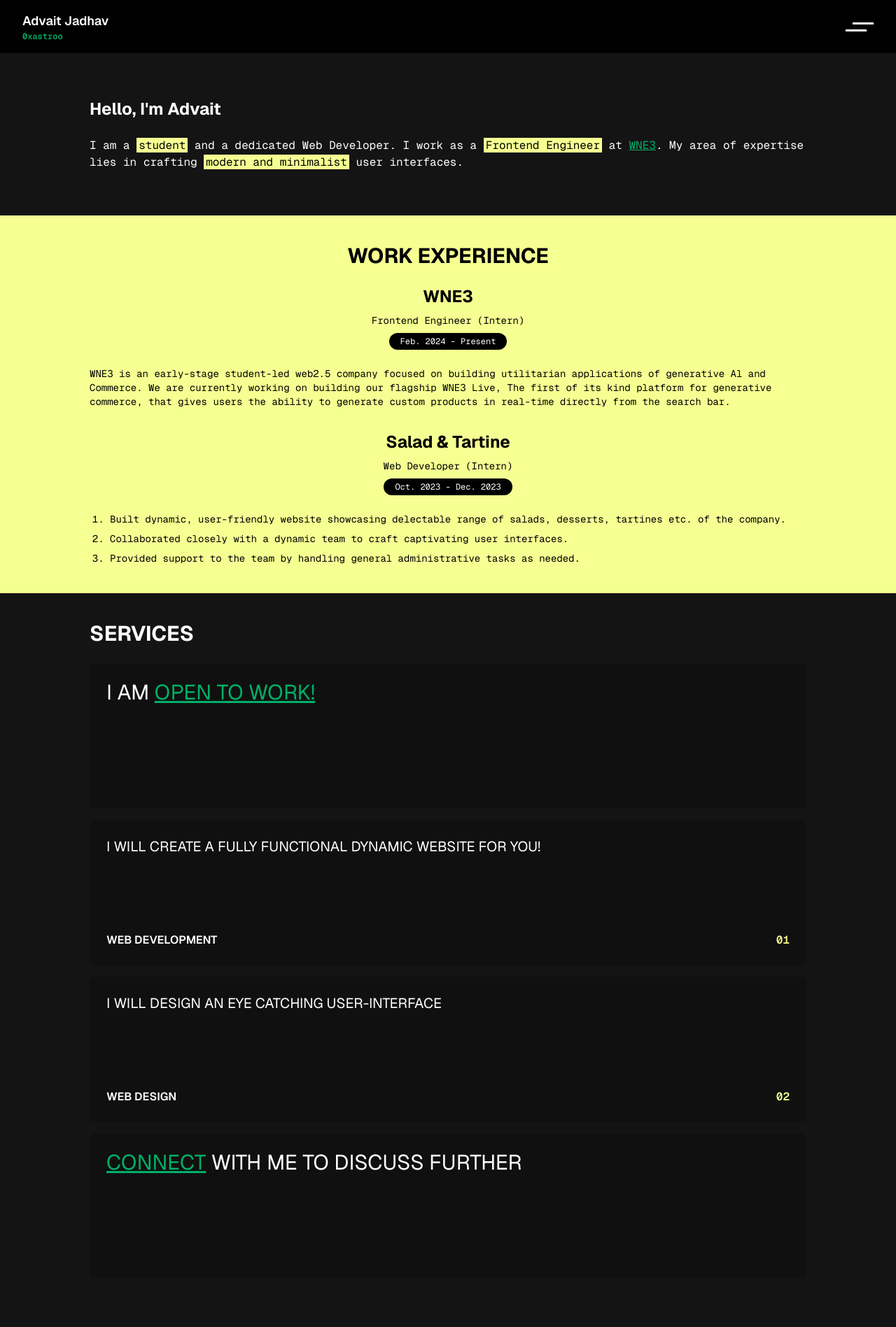
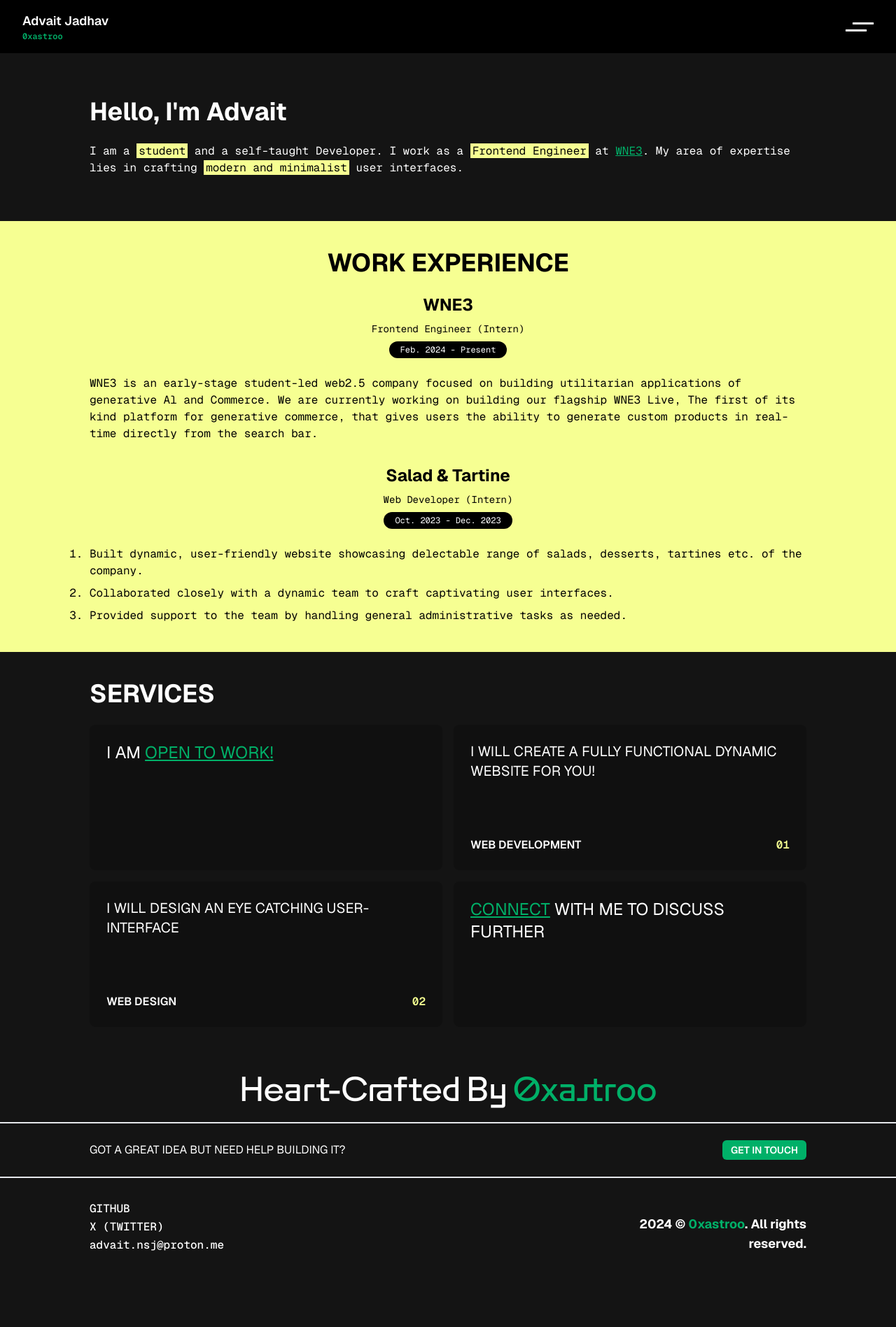
Before and after one commit to 0xastroo/portfolio, a Next.js app: page / in a window 1280 px wide. Shown: the top 1897 px of the page at 70% size. After the commit the page ends 1812 px from the top, so only its background shows below. Built offline with nearby package versions, Linux system fonts and the light colour scheme.

Commit message:
make the website tablet responsive

```diff
--- a/app/contact/page.tsx
+++ b/app/contact/page.tsx
@@ -3,14 +3,14 @@ import { GeistSans } from "geist/font/sans";
 
 export default function Page() {
   return (
-    <main className="max-w-[80%] mx-auto">
+    <main className="max-w-[80%] mx-auto md:max-w-none">
       <div className="flex h-[75vh] items-center justify-center">
         <form action="">
           <div className="flex flex-col gap-3">
             <h1 className={`${GeistSans.className} text-4xl font-extrabold`}>
               Hello,
             </h1>
-            <div className="flex flex-col gap-1">
+            <div className="flex flex-col gap-1 md:flex-row md:items-center md:gap-4">
               <h3 className={`${GeistSans.className} text-2xl font-medium`}>
                 My{" "}
                 <label htmlFor="name" className="text-[#00B068] px-[3px]">
@@ -21,10 +21,10 @@ export default function Page() {
               <input
                 type="text"
                 id="name"
-                className={`${GeistSans.className} w-full text-xl rounded-lg text-[#F6FF92] bg-[#171717] border border-white outline-none px-3 py-[6px] font-medium`}
+                className={`${GeistSans.className} w-fit text-xl rounded-lg text-[#F6FF92] bg-[#171717] border border-white outline-none px-3 py-[6px] font-medium`}
               />
             </div>
-            <div className="flex flex-col gap-1">
+            <div className="flex flex-col gap-1 md:flex-row md:items-center md:gap-4">
               <h3 className={`${GeistSans.className} text-2xl font-medium`}>
                 I need{" "}
                 <label htmlFor="help" className="text-[#00B068] px-[3px]">
@@ -35,10 +35,10 @@ export default function Page() {
               <input
                 type="text"
                 id="help"
-                className={`${GeistSans.className} w-full text-xl rounded-lg text-[#F6FF92] bg-[#171717] border border-white outline-none px-3 py-[6px] font-medium`}
+                className={`${GeistSans.className} w-fit text-xl rounded-lg text-[#F6FF92] bg-[#171717] border border-white outline-none px-3 py-[6px] font-medium`}
               />
             </div>
-            <div className="flex flex-col gap-1">
+            <div className="flex flex-col gap-1 md:flex-row md:items-center md:gap-4">
               <h3 className={`${GeistSans.className} text-2xl font-semibold`}>
                 You can{" "}
                 <label htmlFor="email" className="text-[#00B068] px-[3px]">
@@ -49,7 +49,7 @@ export default function Page() {
               <input
                 type="email"
                 id="email"
-                className={`${GeistSans.className} w-full text-xl rounded-lg text-[#F6FF92] bg-[#171717] border border-white outline-none px-3 py-[6px] font-medium`}
+                className={`${GeistSans.className} w-fit text-xl rounded-lg text-[#F6FF92] bg-[#171717] border border-white outline-none px-3 py-[6px] font-medium`}
               />
             </div>
             <button className="mt-6">
--- a/app/page.tsx
+++ b/app/page.tsx
@@ -21,7 +21,7 @@ export default function Home() {
       <Experience />
       <Services />
       <section className="max-w-[80%] mx-auto py-6">
-        <h1 className={`${utara.className} text-center text-4xl`}>
+        <h1 className={`${utara.className} text-center text-5xl`}>
           Heart-Crafted By <span className="text-[#00B068]">0xastroo</span>
         </h1>
       </section>
--- a/app/ui/Experience.tsx
+++ b/app/ui/Experience.tsx
@@ -47,11 +47,11 @@ function ExperinceItem(props: Experience) {
         {props.tenure}
       </p>
       {props.description.length == 1 ? (
-        <p className={`${GeistMono.className} text-black pt-4 text-sm`}>
+        <p className={`${GeistMono.className} text-black pt-4`}>
           {props.description}
         </p>
       ) : (
-        <ol className="pt-4 text-sm flex flex-col gap-2">
+        <ol className="pt-4 flex flex-col gap-2">
           {props.description.map((desc) => (
             <li
               className={`${GeistMono.className} text-black list-decimal`}
@@ -70,7 +70,7 @@ export default function Experience() {
   return (
     <section className="bg-[#F6FF92] py-10">
       <div className="flex flex-col items-center gap-6 max-w-[80%] mx-auto">
-        <h1 className={`${GeistSans.className} text-black font-bold text-3xl`}>
+        <h1 className={`${GeistSans.className} text-black font-bold text-4xl`}>
           WORK EXPERIENCE
         </h1>
         <div className="flex flex-col items-center gap-8">
--- a/app/ui/Footer.tsx
+++ b/app/ui/Footer.tsx
@@ -6,7 +6,7 @@ export default function Footer() {
   return (
     <footer className="pb-5">
       <div className="border-t-2 border-b-2">
-        <div className="flex flex-col items-center gap-4 max-w-[80%] mx-auto py-6">
+        <div className="flex flex-col items-center gap-4 max-w-[80%] mx-auto py-6 md:flex-row md:justify-between">
           <p className={`${GeistSans.className} text-center`}>
             GOT A GREAT IDEA BUT NEED HELP BUILDING IT?
           </p>
@@ -18,28 +18,28 @@ export default function Footer() {
           </Link>
         </div>
       </div>
-      <div className="flex flex-col gap-4 pt-5 max-w-[80%] mx-auto">
+      <div className="flex flex-col gap-4 pt-8 max-w-[80%] mx-auto md:flex-row md:items-end md:justify-between">
         <div className="flex flex-col gap-0.5">
           <a
             href="https://github.com/0xastroo"
-            className={`${GeistMono.className} text-sm font-medium`}
+            className={`${GeistMono.className} font-medium`}
           >
             GITHUB
           </a>
           <a
             href="https://twitter.com/0x_astroo"
-            className={`${GeistMono.className} text-sm font-medium`}
+            className={`${GeistMono.className} font-medium`}
           >
             X (TWITTER)
           </a>
           <a
             href="mailto:advait.nsj@proton.me"
-            className={`${GeistMono.className} text-sm font-medium`}
+            className={`${GeistMono.className} font-medium`}
           >
             advait.nsj@proton.me
           </a>
         </div>
-        <p className={`${GeistSans.className} font-bold`}>
+        <p className={`${GeistSans.className} font-bold md:text-lg md:w-[30%] md:text-right`}>
           {new Date().getFullYear()} ©{" "}
           <span className="text-[#00B068]">0xastroo</span>. {" "} All rights reserved.
         </p>
--- a/app/ui/Hero.tsx
+++ b/app/ui/Hero.tsx
@@ -5,13 +5,13 @@ export default function Hero() {
   return (
     <main className="max-w-[80%] mx-auto py-16">
       <div className="flex flex-col gap-6">
-        <h1 className={`${GeistSans.className} text-2xl font-bold`}>
+        <h1 className={`${GeistSans.className} text-2xl font-bold md:text-4xl`}>
           Hello, I'm Advait
         </h1>
-        <p className={`${GeistMono.className}`}>
+        <p className={`${GeistMono.className} `}>
           I am a{" "}
           <span className="bg-[#F6FF92] text-black px-[3px]">student</span> and
-          a dedicated Web Developer. I work as a{" "}
+          a self-taught Developer. I work as a{" "}
           <span className="bg-[#F6FF92] text-black px-[3px]">
             Frontend Engineer
           </span>{" "}
--- a/app/ui/Navbar.tsx
+++ b/app/ui/Navbar.tsx
@@ -6,18 +6,6 @@ import Image from "next/image";
 import Link from "next/link";
 import { useState } from "react";
 import { motion } from "framer-motion";
-import local from "next/font/local";
-
-const utara = local(
-  {
-    src: [
-      {
-        path: "../../public/fonts/Utara-Medium.ttf",
-        weight: "600"
-      }
-    ]
-  }
-)
 
 const variants = {
   open: { opacity: 1, x: 0 },
@@ -42,13 +30,14 @@ export default function Navbar() {
         </Link>
       </div>
 
+      <Link href="#" onClick={() => setIsOpen(true)}>
         <Image
-        onClick={() => setIsOpen(true)}
           src="/hamburger.svg"
           width={40}
           height={13}
           alt="open-nav"
         />
+      </Link>
       <motion.nav
         className={`fixed top-0 right-0 h-screen bg-black w-full`}
         animate={isOpen ? "open" : "closed"}
--- a/app/ui/Services.tsx
+++ b/app/ui/Services.tsx
@@ -5,13 +5,13 @@ import Link from "next/link";
 export default function Services() {
   return (
     <section className="flex flex-col gap-6 max-w-[80%] mx-auto py-10">
-      <h1 className={`${GeistSans.className} text-white font-bold text-3xl`}>
+      <h1 className={`${GeistSans.className} text-white font-bold text-4xl`}>
         SERVICES
       </h1>
 
-      <div className="grid gap-4">
+      <div className="grid md:grid-cols-2 gap-4">
         <div className="bg-[rgba(0,0,0,.2)] h-52 p-6 rounded-lg">
-          <h1 className={`${GeistSans.className} text-3xl`}>
+          <h1 className={`${GeistSans.className} text-2xl`}>
             I AM <span className="underline text-[#00B068]">OPEN TO WORK!</span>
           </h1>
         </div>
@@ -44,7 +44,7 @@ export default function Services() {
           </div>
         </div>
         <div className="bg-[rgba(0,0,0,.2)] h-52 p-6 rounded-lg">
-          <h1 className={`${GeistSans.className} text-3xl`}>
+          <h1 className={`${GeistSans.className} text-2xl`}>
             <Link href="/contact" className="underline text-[#00B068]">CONNECT</Link> WITH ME TO
             DISCUSS FURTHER
           </h1>
--- a/tailwind.config.ts
+++ b/tailwind.config.ts
@@ -8,10 +8,7 @@ const config: Config = {
   ],
   theme: {
     extend: {
-      fontFamily: {
-        sans: ["var(--font-geist-mono)"],
-        display: ["var(--font-geist-sans)"],
-      },
+
     },
   },
   plugins: [],
```
Lines whose indentation alone changed are shown as unchanged.
